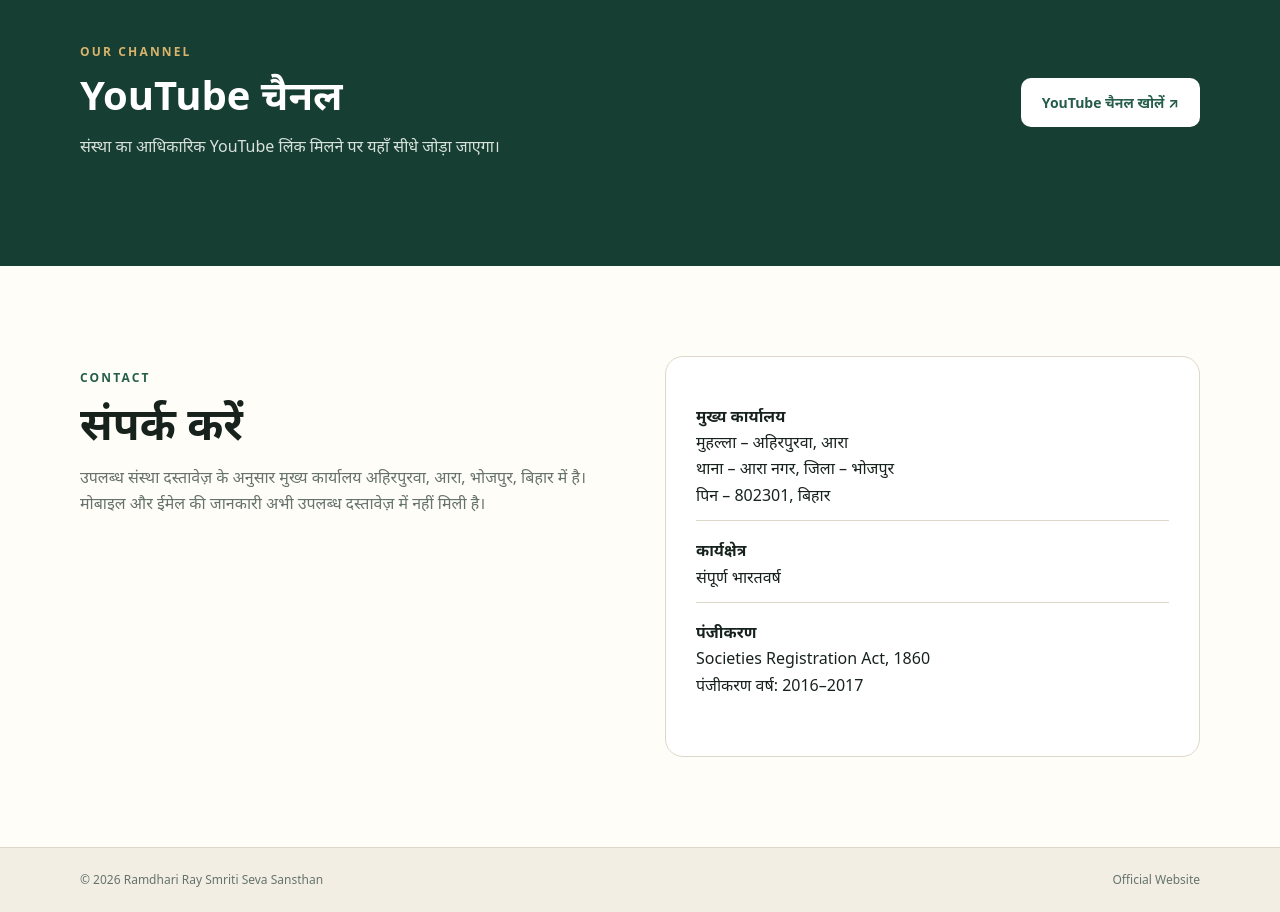
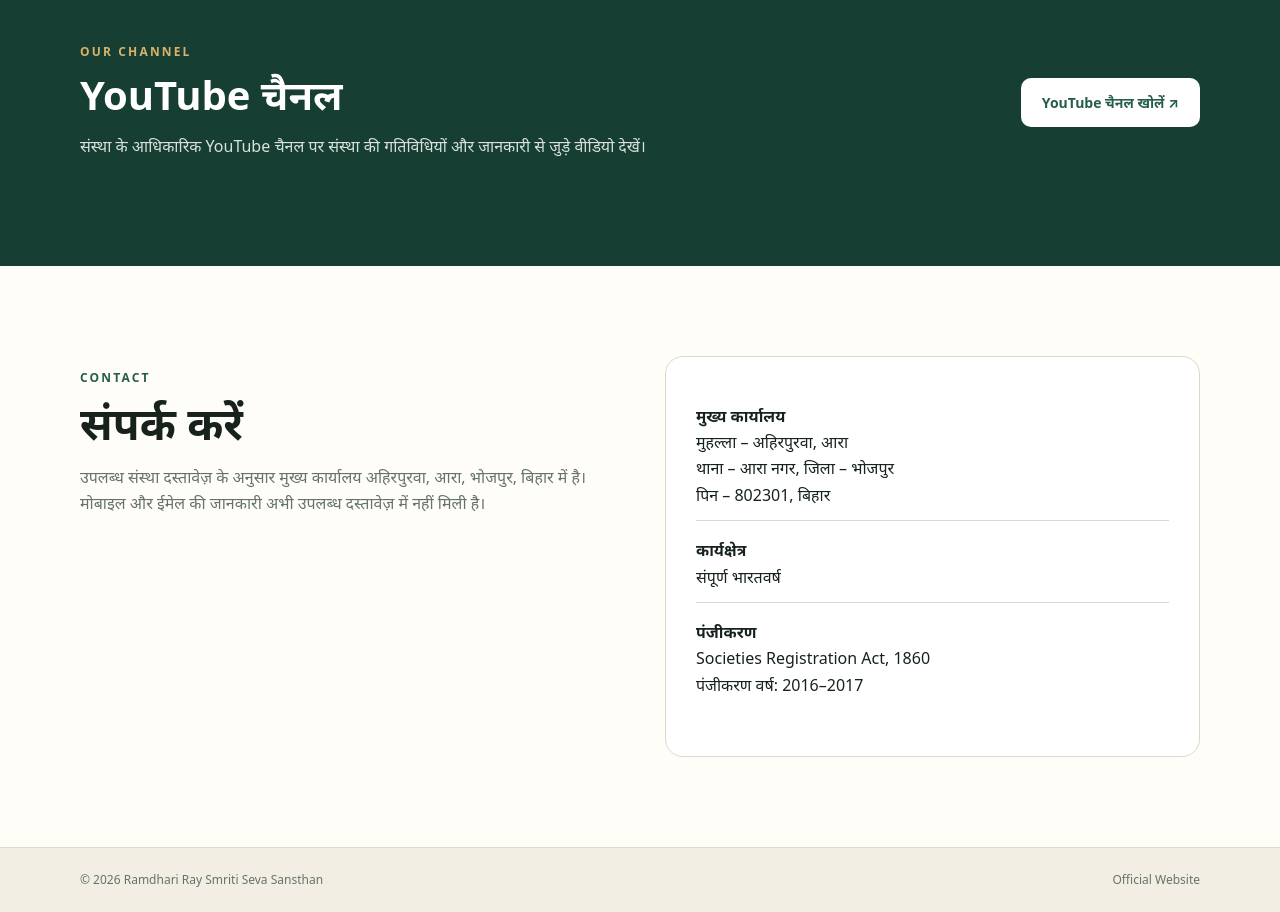
Before and after one commit to shri-shyam-print/ramdhari-ray-smriti-seva-sansthan, a website: page public/index.html in a window 1280 px wide. Shown: the part 6180-7092 px from the top of the page. Drawn offline with Linux system fonts and the light colour scheme.

Commit message:
Update YouTube section text

```diff
--- a/public/index.html
+++ b/public/index.html
@@ -101,7 +101,7 @@
 <form id="joinForm" class="form" enctype="multipart/form-data"><input name="name" placeholder="पूरा नाम *" required><div class="two"><input name="phone" placeholder="मोबाइल नंबर *" required><input name="email" type="email" placeholder="ईमेल"></div><input name="address" placeholder="पता"><textarea name="message" rows="4" placeholder="अपने बारे में / संस्था से जुड़ने का कारण"></textarea><label class="file">दस्तावेज़ अपलोड करें (PDF/JPG/PNG)<input type="file" name="document" accept=".pdf,.jpg,.jpeg,.png"></label><button class="btn primary" type="submit">आवेदन भेजें</button><p id="formMsg" class="form-msg"></p></form></div>
 </div></section>
 
-<section id="youtube" class="section dark"><div class="wrap youtube-box"><div><p class="kicker">OUR CHANNEL</p><h2>YouTube चैनल</h2><p>संस्था का आधिकारिक YouTube लिंक मिलने पर यहाँ सीधे जोड़ा जाएगा।</p></div><a class="btn light" id="ytLink" href="#" target="_blank">YouTube चैनल खोलें ↗</a></div></section>
+<section id="youtube" class="section dark"><div class="wrap youtube-box"><div><p class="kicker">OUR CHANNEL</p><h2>YouTube चैनल</h2><p>संस्था के आधिकारिक YouTube चैनल पर संस्था की गतिविधियों और जानकारी से जुड़े वीडियो देखें।</p></div><a class="btn light" id="ytLink" href="#" target="_blank">YouTube चैनल खोलें ↗</a></div></section>
 
 <section id="contact" class="section"><div class="wrap contact-grid"><div><p class="kicker">CONTACT</p><h2>संपर्क करें</h2><p class="muted">उपलब्ध संस्था दस्तावेज़ के अनुसार मुख्य कार्यालय अहिरपुरवा, आरा, भोजपुर, बिहार में है। मोबाइल और ईमेल की जानकारी अभी उपलब्ध दस्तावेज़ में नहीं मिली है।</p></div>
 <div class="contact-card"><p><b>मुख्य कार्यालय</b><br>मुहल्ला – अहिरपुरवा, आरा<br>थाना – आरा नगर, जिला – भोजपुर<br>पिन – 802301, बिहार</p><p><b>कार्यक्षेत्र</b><br>संपूर्ण भारतवर्ष</p><p><b>पंजीकरण</b><br>Societies Registration Act, 1860<br>पंजीकरण वर्ष: 2016–2017</p></div></div></section>
```
